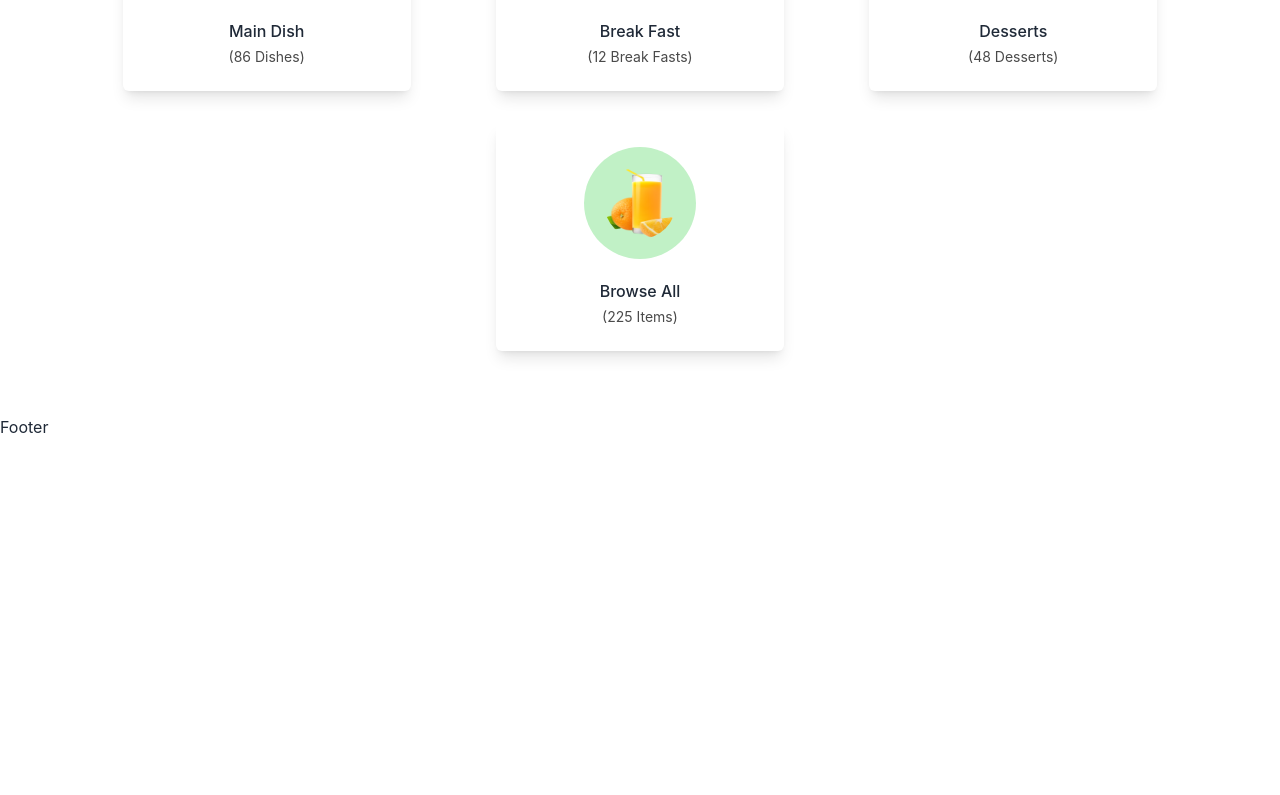
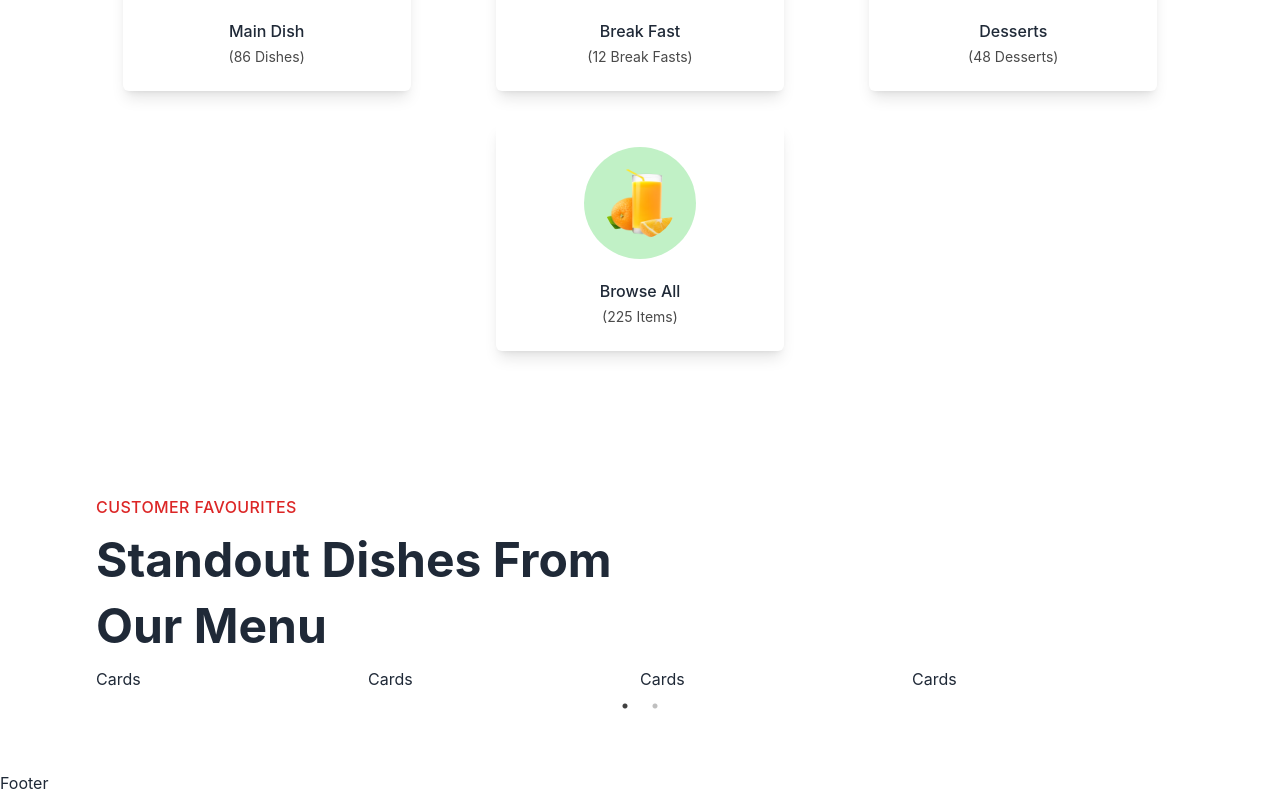
Before and after one commit to farhanshahriyar/Eatme-client, a React (Vite) app: page / in a window 1280 px wide. Shown: the part 1084-1879 px from the top of the page. Before the commit the page ends 1523 px from the top, so only its background shows below. Built offline with nearby package versions, Linux system fonts and the light colour scheme.

Commit message:
added special dishes from menu and added basic structure for data using fetch

```diff
--- a/package.json
+++ b/package.json
@@ -16,6 +16,8 @@
     "react-dom": "^18.2.0",
     "react-icons": "^5.0.1",
     "react-router-dom": "^6.21.2",
+    "react-slick": "^0.29.0",
+    "slick-carousel": "^1.8.1",
     "sort-by": "^1.2.0"
   },
   "devDependencies": {
--- /dev/null
+++ b/src/components/SpecialDishes/SpecialDishes.jsx
@@ -0,0 +1,76 @@
+import React, { Component, useEffect, useState } from "react";
+import "slick-carousel/slick/slick.css";
+import "slick-carousel/slick/slick-theme.css";
+import Slider from "react-slick";
+import Cards from "./SpecialDishesCard/Cards";
+
+const SpecialDishes = () => {
+  const [recipies, setRecipies] = useState([]);
+  const slide = React.useRef(null);
+
+  useEffect(() => {
+    fetch("/public/menu.json")
+      .then((res) => res.json())
+      .then((data) => {
+        // console.log(data)
+        const specials = data.filter((item) => item.category === "popular");
+        // console.log(specials)
+        setRecipies(specials);
+      });
+  }, []);
+
+  // settings for slider
+  const settings = {
+    dots: true,
+    infinite: false,
+    speed: 500,
+    slidesToShow: 4,
+    slidesToScroll: 4,
+    initialSlide: 0,
+    responsive: [
+      {
+        breakpoint: 1024,
+        settings: {
+          slidesToShow: 3,
+          slidesToScroll: 3,
+          infinite: true,
+          dots: true,
+        },
+      },
+      {
+        breakpoint: 600,
+        settings: {
+          slidesToShow: 2,
+          slidesToScroll: 2,
+          initialSlide: 2,
+        },
+      },
+      {
+        breakpoint: 480,
+        settings: {
+          slidesToShow: 1,
+          slidesToScroll: 1,
+        },
+      },
+    ],
+  };
+  return (
+    <div className="section-container my-20">
+      <div>
+        <p className="subtitle">Customer Favourites</p>
+        <h2 className="title md:w-[520px]">Standout Dishes From Our Menu</h2>
+      </div>
+
+      {/* slide */}
+      <Slider {...settings}>
+        {
+            recipies.map((item, i) => (
+                <Cards key={i} item={item} />
+            ))
+        }
+      </Slider>
+    </div>
+  );
+};
+
+export default SpecialDishes;
--- /dev/null
+++ b/src/components/SpecialDishes/SpecialDishesCard/Cards.jsx
@@ -0,0 +1,11 @@
+import React from 'react'
+
+const Cards = ({item}) => {
+  return (
+    <div>
+      Cards
+    </div>
+  )
+}
+
+export default Cards
--- a/src/pages/Home/Home.jsx
+++ b/src/pages/Home/Home.jsx
@@ -1,12 +1,14 @@
 import React from "react";
 import Banner from "../../components/Banner/Banner";
 import Categories from "../../components/Categories/Categories";
+import SpecialDishes from "../../components/SpecialDishes/SpecialDishes";
 
 const Home = () => {
   return (
     <div>
       <Banner/>
       <Categories/>
+      <SpecialDishes/>
     </div>
   );
 };
```
Also changed, not shown: src/components/Banner/Banner.jsx (+10 -0 lines), 1 other file (tests, documents, lock files or other folders).
